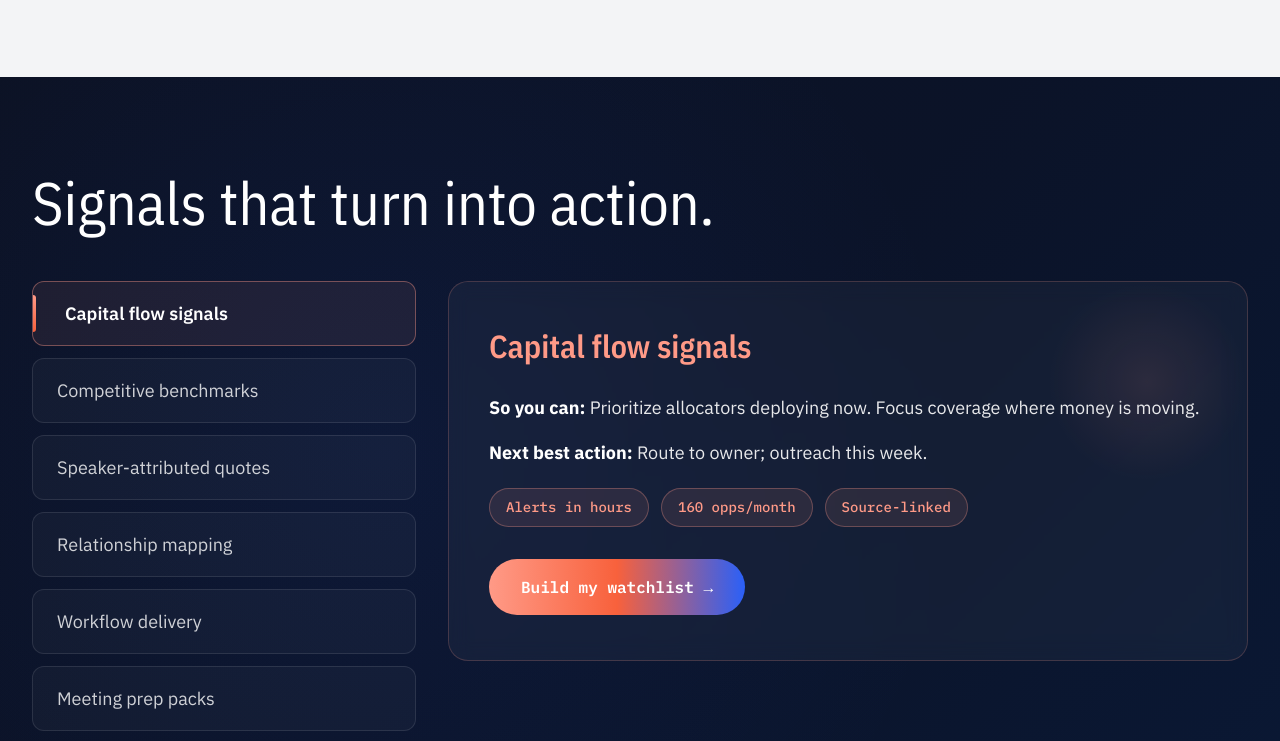
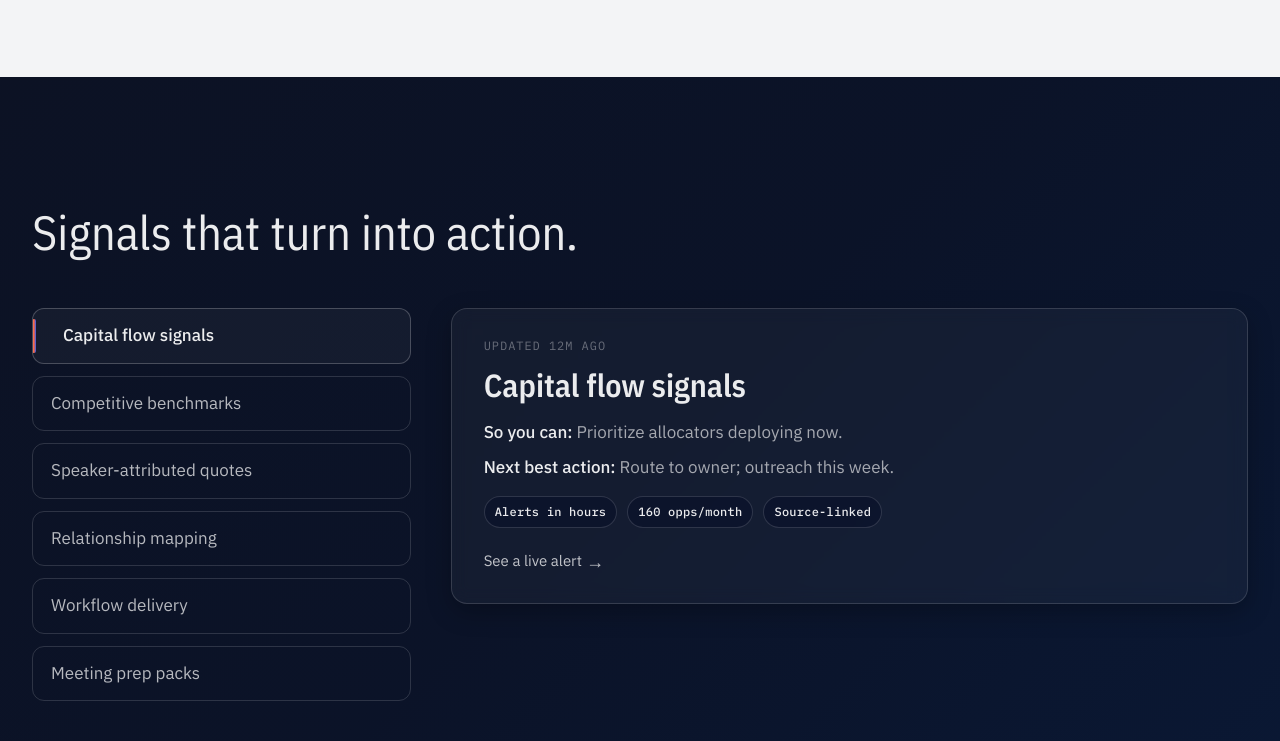
Before and after one commit to ecco-audio/osmo-landing, an Astro site: page / in a window 1280 px wide. Shown: the part 3519-4260 px from the top of the page. Built offline with nearby package versions, Linux system fonts and the light colour scheme; Astro itself is replaced by a stand-in of ours.

Commit message:
design upgrade on what you get section

```diff
--- a/src/components/CapabilitiesSection.tsx
+++ b/src/components/CapabilitiesSection.tsx
@@ -1,10 +1,11 @@
 import { motion, AnimatePresence } from 'framer-motion'
-import { useState } from 'react'
+import { useState, useEffect } from 'react'
 import messaging from '../data/messaging.json'
 
 export default function CapabilitiesSection() {
   const capabilities = messaging.variants.current?.featureHighlights?.capabilities
   const [activeItem, setActiveItem] = useState(capabilities?.items?.[0]?.id || 'flow')
+  const [lastUpdated, setLastUpdated] = useState(12)
 
   // Add null check
   if (!capabilities || !capabilities.items || capabilities.items.length === 0) {
@@ -13,69 +14,80 @@ export default function CapabilitiesSection() {
 
   const currentItem = capabilities.items.find(item => item.id === activeItem) || capabilities.items[0]
 
+  // Update freshness cue periodically
+  useEffect(() => {
+    const interval = setInterval(() => {
+      setLastUpdated(prev => prev + 1)
+    }, 60000) // Update every minute
+    return () => clearInterval(interval)
+  }, [])
+
   return (
     <section
-      className="py-20 lg:py-24"
+      className="py-28 lg:py-32"
       style={{
         background: 'linear-gradient(135deg, #0C1224 0%, #0B1328 50%, #0A1834 100%)',
         position: 'relative'
       }}
+      role="region"
+      aria-label="Platform capabilities"
     >
-      {/* Subtle background gradient */}
-      <div style={{
-        position: 'absolute',
-        inset: 0,
-        background: 'radial-gradient(circle at 30% 50%, rgba(42, 96, 248, 0.08) 0%, transparent 60%)',
-        pointerEvents: 'none'
-      }} />
-
-      <div className="max-w-7xl mx-auto px-4 sm:px-6 lg:px-8 relative z-10">
+      <div className="max-w-7xl mx-auto px-4 sm:px-6 lg:px-8">
         <motion.h2
-          className="text-5xl lg:text-6xl font-light text-white mb-12"
+          className="mb-12"
           initial={{ opacity: 0, y: 20 }}
           whileInView={{ opacity: 1, y: 0 }}
           transition={{ duration: 0.5 }}
           viewport={{ once: true }}
-          style={{ fontFamily: 'var(--font-heading)' }}
+          style={{
+            fontFamily: 'var(--font-heading)',
+            fontSize: '48px',
+            lineHeight: '1.15',
+            color: 'rgba(255, 255, 255, 0.92)',
+            fontWeight: 300
+          }}
         >
           {capabilities.headline}
         </motion.h2>
 
-        <div className="grid grid-cols-1 lg:grid-cols-3 gap-8">
-          {/* Capabilities list - left side */}
+        <div className="grid grid-cols-1 lg:grid-cols-12 gap-10">
+          {/* Left side - Ghost tabs */}
           <motion.div
-            className="lg:col-span-1 space-y-3"
+            className="lg:col-span-4 space-y-3"
             initial={{ opacity: 0, x: -20 }}
             whileInView={{ opacity: 1, x: 0 }}
             transition={{ duration: 0.5, delay: 0.1 }}
             viewport={{ once: true }}
+            role="tablist"
+            aria-label="Capability options"
           >
             {capabilities.items.map((item, index) => (
-              <motion.div
+              <motion.button
                 key={item.id}
+                onClick={() => setActiveItem(item.id)}
+                className="w-full text-left capability-tab"
                 initial={{ opacity: 0, x: -20 }}
                 whileInView={{ opacity: 1, x: 0 }}
                 transition={{ duration: 0.3, delay: 0.1 + (index * 0.05) }}
                 viewport={{ once: true }}
-              >
-                <button
-                  onClick={() => setActiveItem(item.id)}
-                  className="w-full text-left"
+                role="tab"
+                aria-selected={activeItem === item.id}
+                aria-controls={`panel-${item.id}`}
                 style={{
-                    padding: '18px 24px',
+                  padding: '14px 18px',
                   borderRadius: '12px',
                   border: activeItem === item.id
-                      ? '1px solid rgba(255, 154, 135, 0.4)'
-                      : '1px solid rgba(255, 255, 255, 0.1)',
+                    ? '1px solid rgba(255, 255, 255, 0.22)'
+                    : '1px solid rgba(255, 255, 255, 0.14)',
                   background: activeItem === item.id
-                      ? 'rgba(255, 154, 135, 0.08)'
-                      : 'rgba(255, 255, 255, 0.03)',
-                    transition: 'all 0.25s ease',
-                    fontSize: '18px',
-                    fontWeight: activeItem === item.id ? 600 : 400,
+                    ? 'rgba(255, 255, 255, 0.04)'
+                    : 'transparent',
+                  transition: 'all 0.2s ease',
+                  fontSize: '17px',
+                  fontWeight: activeItem === item.id ? 500 : 400,
                   color: activeItem === item.id
-                      ? '#FFFFFF'
-                      : 'rgba(255, 255, 255, 0.8)',
+                    ? 'rgba(255, 255, 255, 0.92)'
+                    : 'rgba(255, 255, 255, 0.7)',
                   fontFamily: 'var(--font-sans)',
                   position: 'relative',
                   overflow: 'hidden'
@@ -83,43 +95,44 @@ export default function CapabilitiesSection() {
                 onMouseEnter={(e) => {
                   if (activeItem !== item.id) {
                     e.currentTarget.style.background = 'rgba(255, 255, 255, 0.06)'
-                      e.currentTarget.style.borderColor = 'rgba(255, 255, 255, 0.2)'
                   }
                 }}
                 onMouseLeave={(e) => {
                   if (activeItem !== item.id) {
-                      e.currentTarget.style.background = 'rgba(255, 255, 255, 0.03)'
-                      e.currentTarget.style.borderColor = 'rgba(255, 255, 255, 0.1)'
+                    e.currentTarget.style.background = 'transparent'
                   }
                 }}
               >
-                  {/* Active indicator */}
+                {/* Active gradient border */}
                 {activeItem === item.id && (
                   <motion.div
-                      layoutId="activeIndicator"
+                    layoutId="activeTabIndicator"
                     style={{
                       position: 'absolute',
-                        left: 0,
-                        top: '50%',
-                        transform: 'translateY(-50%)',
-                        width: '3px',
-                        height: '60%',
-                        background: 'linear-gradient(180deg, #FF9A87 0%, #F8613C 100%)',
-                        borderRadius: '0 3px 3px 0'
+                      left: '-1px',
+                      top: '10px',
+                      bottom: '10px',
+                      width: '4px',
+                      background: 'linear-gradient(90deg, #FF9A87 0%, #F8613C 50%, #2A60F8 100%)',
+                      borderRadius: '4px'
+                    }}
+                    transition={{
+                      type: "spring",
+                      stiffness: 380,
+                      damping: 30
                     }}
                   />
                 )}
-                  <span style={{ marginLeft: activeItem === item.id ? '8px' : '0' }}>
+                <span style={{ marginLeft: activeItem === item.id ? '12px' : '0' }}>
                   {item.label}
                 </span>
-                </button>
-              </motion.div>
+              </motion.button>
             ))}
           </motion.div>
 
-          {/* Content panel - right side */}
+          {/* Right side - Ghost panel */}
           <motion.div
-            className="lg:col-span-2"
+            className="lg:col-span-8"
             initial={{ opacity: 0, x: 20 }}
             whileInView={{ opacity: 1, x: 0 }}
             transition={{ duration: 0.5, delay: 0.2 }}
@@ -128,78 +141,106 @@ export default function CapabilitiesSection() {
             <AnimatePresence mode="wait">
               <motion.div
                 key={activeItem}
-                initial={{ opacity: 0, y: 10 }}
+                id={`panel-${activeItem}`}
+                role="tabpanel"
+                aria-labelledby={activeItem}
+                initial={{ opacity: 0, y: 4 }}
                 animate={{ opacity: 1, y: 0 }}
-                exit={{ opacity: 0, y: -10 }}
-                transition={{ duration: 0.3 }}
+                exit={{ opacity: 0, y: -4 }}
+                transition={{
+                  duration: 0.2,
+                  ease: [0.22, 0.61, 0.36, 1]
+                }}
                 style={{
-                  padding: '40px',
-                  borderRadius: '20px',
+                  padding: '28px 32px',
+                  borderRadius: '16px',
                   background: 'rgba(255, 255, 255, 0.04)',
-                  border: '1px solid rgba(255, 154, 135, 0.2)',
-                  backdropFilter: 'blur(10px)',
-                  minHeight: '380px',
-                  position: 'relative',
-                  overflow: 'hidden'
+                  border: '1px solid rgba(255, 255, 255, 0.14)',
+                  backdropFilter: 'blur(8px)',
+                  boxShadow: '0 8px 24px rgba(0, 0, 0, 0.25)',
+                  position: 'relative'
                 }}
               >
-                {/* Gradient accent in top corner */}
-                <div style={{
-                  position: 'absolute',
-                  top: 0,
-                  right: 0,
-                  width: '200px',
-                  height: '200px',
-                  background: 'radial-gradient(circle, rgba(255, 154, 135, 0.1) 0%, transparent 70%)',
-                  pointerEvents: 'none'
-                }} />
+                {/* Freshness cue */}
+                <motion.div
+                  initial={{ opacity: 0 }}
+                  animate={{ opacity: 0.7 }}
+                  transition={{ delay: 0.1 }}
+                  style={{
+                    fontSize: '12px',
+                    letterSpacing: '0.08em',
+                    marginBottom: '6px',
+                    color: 'rgba(255, 255, 255, 0.5)',
+                    fontFamily: 'var(--font-mono)',
+                    textTransform: 'uppercase'
+                  }}
+                >
+                  Updated {lastUpdated}m ago
+                </motion.div>
 
-                <div className="relative z-10">
                 <h3 style={{
                   fontSize: '32px',
                   fontWeight: 600,
-                    color: '#FF9A87',
-                    marginBottom: '24px',
+                  color: 'rgba(255, 255, 255, 0.92)',
+                  marginBottom: '10px',
                   fontFamily: 'var(--font-heading)'
                 }}>
                   {currentItem.title}
                 </h3>
 
-                  <div style={{ marginBottom: '20px' }}>
+                <div style={{ marginBottom: '14px' }}>
                   <p style={{
-                      fontSize: '18px',
+                    fontSize: '17px',
                     lineHeight: '1.6',
-                      color: 'rgba(255, 255, 255, 0.9)',
-                      marginBottom: '16px'
+                    color: 'rgba(255, 255, 255, 0.62)',
+                    marginBottom: '8px'
                   }}>
-                      <strong style={{ color: '#FFFFFF' }}>So you can:</strong> {currentItem.benefit}
+                    <strong style={{ color: 'rgba(255, 255, 255, 0.92)', fontWeight: 500 }}>
+                      So you can:
+                    </strong> {currentItem.benefit}
                   </p>
                   <p style={{
-                      fontSize: '18px',
+                    fontSize: '17px',
                     lineHeight: '1.6',
-                      color: 'rgba(255, 255, 255, 0.9)'
+                    color: 'rgba(255, 255, 255, 0.62)'
                   }}>
-                      <strong style={{ color: '#FFFFFF' }}>Next best action:</strong> {currentItem.action}
+                    <strong style={{ color: 'rgba(255, 255, 255, 0.92)', fontWeight: 500 }}>
+                      Next best action:
+                    </strong> {currentItem.action}
                   </p>
                 </div>
 
-                  {/* Chips */}
-                  <div className="flex flex-wrap gap-3 mb-8">
+                {/* Stat receipt chips */}
+                <div className="flex flex-wrap gap-2.5 mt-3.5 mb-5">
                   {currentItem.chips.map((chip, index) => (
                     <motion.span
                       key={chip}
-                        initial={{ opacity: 0, scale: 0.9 }}
-                        animate={{ opacity: 1, scale: 1 }}
-                        transition={{ duration: 0.2, delay: index * 0.05 }}
+                      initial={{ opacity: 0, y: 5 }}
+                      animate={{ opacity: 1, y: 0 }}
+                      transition={{
+                        duration: 0.2,
+                        delay: 0.05 + (index * 0.04)
+                      }}
+                      className="chip-receipt"
                       style={{
-                          padding: '8px 16px',
+                        padding: '6px 10px',
                         borderRadius: '999px',
-                          background: 'rgba(255, 154, 135, 0.1)',
-                          border: '1px solid rgba(255, 154, 135, 0.3)',
-                          color: '#FF9A87',
-                          fontSize: '14px',
+                        background: 'rgba(8, 16, 40, 0.55)',
+                        border: '1px solid rgba(255, 255, 255, 0.14)',
+                        color: 'rgba(255, 255, 255, 0.92)',
+                        fontSize: '12px',
                         fontWeight: 500,
-                          fontFamily: 'var(--font-mono)'
+                        fontFamily: 'var(--font-mono)',
+                        letterSpacing: '0.02em',
+                        transition: 'all 0.2s ease'
+                      }}
+                      onMouseEnter={(e) => {
+                        e.currentTarget.style.boxShadow = '0 0 12px rgba(255, 154, 135, 0.2)'
+                        e.currentTarget.style.borderColor = 'rgba(255, 154, 135, 0.3)'
+                      }}
+                      onMouseLeave={(e) => {
+                        e.currentTarget.style.boxShadow = 'none'
+                        e.currentTarget.style.borderColor = 'rgba(255, 255, 255, 0.14)'
                       }}
                     >
                       {chip}
@@ -207,41 +248,27 @@ export default function CapabilitiesSection() {
                   ))}
                 </div>
 
-                  {/* CTA Button */}
+                {/* Tertiary text link */}
                 <motion.a
                   href="#contact"
-                    className="inline-flex items-center"
-                    whileHover={{ scale: 1.05 }}
-                    whileTap={{ scale: 0.95 }}
+                  initial={{ opacity: 0 }}
+                  animate={{ opacity: 0.8 }}
+                  transition={{ delay: 0.2 }}
+                  whileHover={{ opacity: 1 }}
                   style={{
-                      padding: '16px 32px',
-                      borderRadius: '999px',
-                      background: 'linear-gradient(90deg, #FF9A87 0%, #F8613C 50%, #2A60F8 100%)',
-                      color: 'white',
-                      fontSize: '16px',
-                      fontWeight: 600,
+                    color: 'rgba(255, 255, 255, 0.92)',
+                    fontSize: '15px',
                     textDecoration: 'none',
-                      fontFamily: 'var(--font-mono)',
-                      transition: 'all 0.3s ease',
-                      position: 'relative',
-                      overflow: 'hidden'
+                    fontFamily: 'var(--font-sans)',
+                    display: 'inline-flex',
+                    alignItems: 'center',
+                    gap: '4px',
+                    transition: 'opacity 0.2s ease'
                   }}
                 >
-                    <span className="relative z-10">
-                      {currentItem.ctaText} →
-                    </span>
-                    <motion.div
-                      style={{
-                        position: 'absolute',
-                        inset: 0,
-                        background: 'linear-gradient(90deg, #2A60F8 0%, #F8613C 50%, #FF9A87 100%)',
-                        opacity: 0,
-                        transition: 'opacity 0.3s ease'
-                      }}
-                      whileHover={{ opacity: 1 }}
-                    />
+                  {currentItem.ctaText}
+                  <span style={{ fontSize: '18px' }}>→</span>
                 </motion.a>
-                </div>
               </motion.div>
             </AnimatePresence>
           </motion.div>
--- a/src/data/messaging.json
+++ b/src/data/messaging.json
@@ -142,55 +142,55 @@
               "id": "flow",
               "label": "Capital flow signals",
               "title": "Capital flow signals",
-              "benefit": "Prioritize allocators deploying now. Focus coverage where money is moving.",
+              "benefit": "Prioritize allocators deploying now.",
               "action": "Route to owner; outreach this week.",
               "chips": ["Alerts in hours", "160 opps/month", "Source-linked"],
-              "ctaText": "Build my watchlist"
+              "ctaText": "See a live alert"
             },
             {
               "id": "benchmarks",
               "label": "Competitive benchmarks",
               "title": "Competitive benchmarks",
-              "benefit": "See who else is in the room. Sharpen positioning; pick your angle.",
-              "action": "Sequence outreach to avoid conflicts.",
+              "benefit": "See who else is pitching; sharpen the angle.",
+              "action": "Sequence to avoid overlap.",
               "chips": ["Live mentions", "Strategy context", "3P → 20% hit rate"],
-              "ctaText": "Build my watchlist"
+              "ctaText": "See a live alert"
             },
             {
               "id": "quotes",
               "label": "Speaker-attributed quotes",
               "title": "Speaker-attributed quotes",
-              "benefit": "Open with their own words. Lift reply rates with context.",
-              "action": "Reference the quote; propose the step.",
+              "benefit": "Open with their own words.",
+              "action": "Reference the quote; propose next step.",
               "chips": ["Speaker-tied", "Source links", "Copy-ready line"],
-              "ctaText": "Build my watchlist"
+              "ctaText": "See a live alert"
             },
             {
               "id": "mapping",
               "label": "Relationship mapping",
               "title": "Relationship mapping",
-              "benefit": "Work the real decision network. Find the path to \"yes.\"",
+              "benefit": "Work the real influence chain.",
               "action": "Engage influencers; align timing.",
-              "chips": ["Influence graph", "Plan + consultant view", "Role aware"],
-              "ctaText": "Build my watchlist"
+              "chips": ["Influence graph", "Plan + consultant", "Role aware"],
+              "ctaText": "See a live alert"
             },
             {
               "id": "workflow",
               "label": "Workflow delivery",
               "title": "Workflow delivery (CRM/Slack/Email)",
-              "benefit": "Route intel to the right owner. Eliminate drop-offs; move faster.",
-              "action": "Auto-assign to PM/coverage.",
+              "benefit": "Auto-route intel; no drop-offs.",
+              "action": "Assign to PM/coverage.",
               "chips": ["Salesforce/HubSpot", "Slack/Email", "Audit trail"],
-              "ctaText": "Build my watchlist"
+              "ctaText": "See a live alert"
             },
             {
               "id": "prep",
               "label": "Meeting prep packs",
               "title": "Meeting prep packs",
-              "benefit": "Walk in pre-briefed—in minutes. Run confident meetings with less prep.",
-              "action": "Download pack; brief the team.",
+              "benefit": "Walk in pre-briefed—in minutes.",
+              "action": "Download; brief the team.",
               "chips": ["Speaker quotes", "Plan context", "Next best action"],
-              "ctaText": "Build my watchlist"
+              "ctaText": "See a live alert"
             }
           ]
         }
```
Lines whose indentation alone changed are shown as unchanged.
